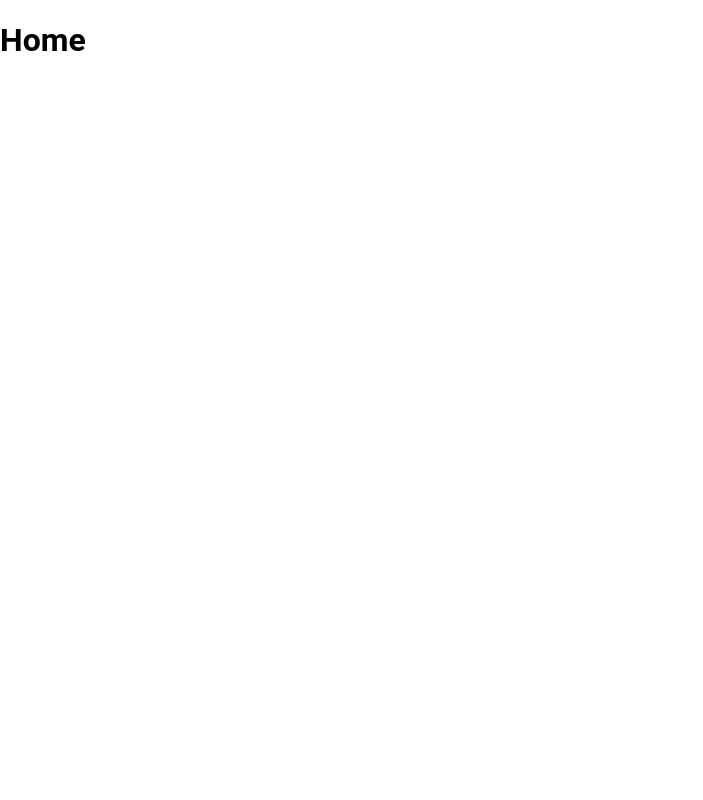
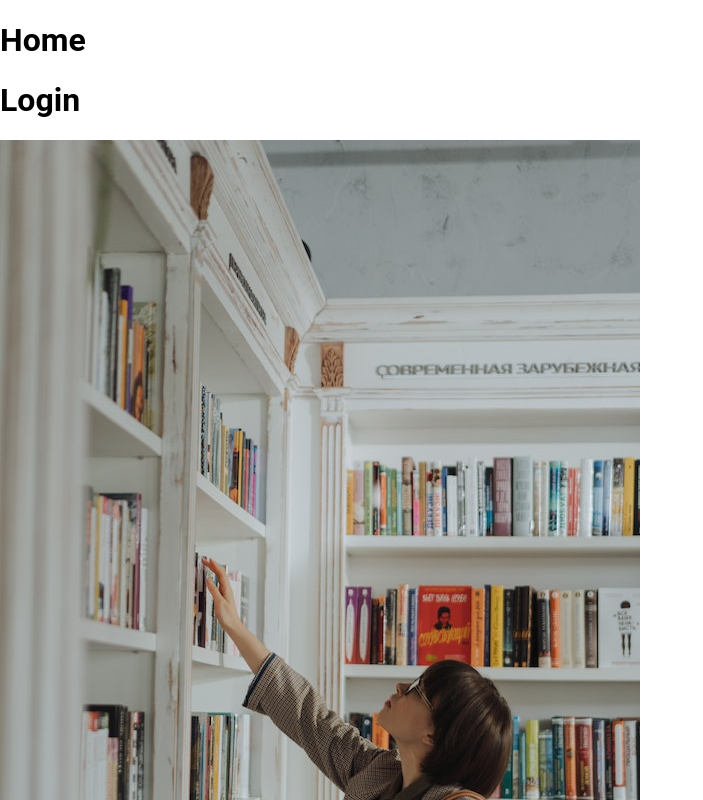
Before and after one commit to SalimAboobakar/postit-app, a React (Create React App) app in the folder client/: page / in a window 1280 px wide. Shown: the top 800 px of the page, without its empty margins (0-703 px from the left). Built offline with nearby package versions, Linux system fonts and the light colour scheme.

Commit message:
Second  commit

```diff
--- a/client/src/App.js
+++ b/client/src/App.js
@@ -1,11 +1,13 @@
 import "./App.css";
 import Header from "./Components/Header";
 import Home from "./Components/Home";
+import Login from "./Components/Login";
 
 const App = () => {
   return (
     <>
       <Home />
+      <Login />
     </>
   );
 };
--- /dev/null
+++ b/client/src/Components/About.js
@@ -0,0 +1,5 @@
+const About = () => {
+  return <h1>About the website</h1>;
+};
+
+export default About;
--- a/client/src/Components/Login.js
+++ b/client/src/Components/Login.js
@@ -1,6 +1,10 @@
+import img from "../Images/loginImage.jpg";
 const Login = () => {
   return (
-    <h1>Login</h1>
+    <div>
+      <h1>Login</h1>
+      <img src={img} />
+    </div>
   );
 };
 
```
